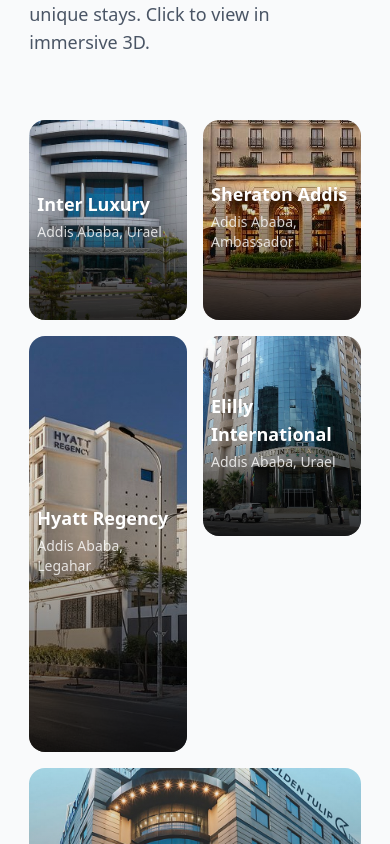
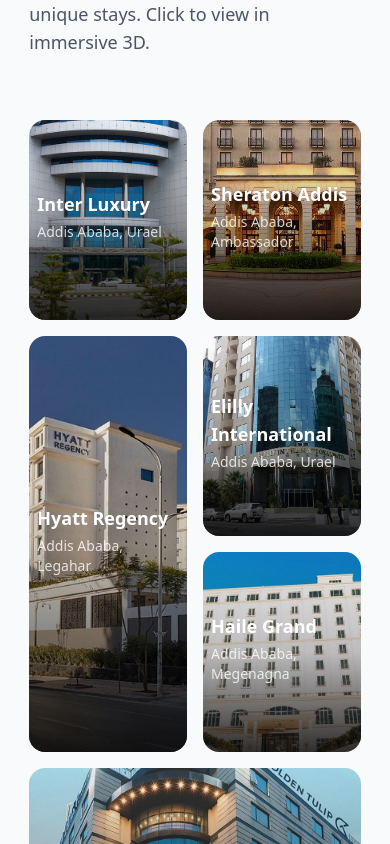
Before and after one commit to Mem0Real/showtell, a Next.js app: page / in a window 390 px wide. Shown: the part 3520-4364 px from the top of the page. Built offline with nearby package versions, Linux system fonts and the light colour scheme.

Commit message:
bento grid dense

```diff
--- a/components/bento_components/BentoGrid.tsx
+++ b/components/bento_components/BentoGrid.tsx
@@ -150,7 +150,7 @@
           </motion.div>
 
           {/* Bento Grid */}
-          <div className='grid grid-cols-2 md:grid-cols-4 gap-4 auto-rows-[200px]'>
+          <div className='grid grid-cols-2 md:grid-cols-4 gap-4 auto-rows-[200px] grid-flow-dense'>
             {bentoItems.map((item, index) => (
               <BentoCard key={item.id} item={item} onOpenModel={setSelectedModel} />
             ))}
```
